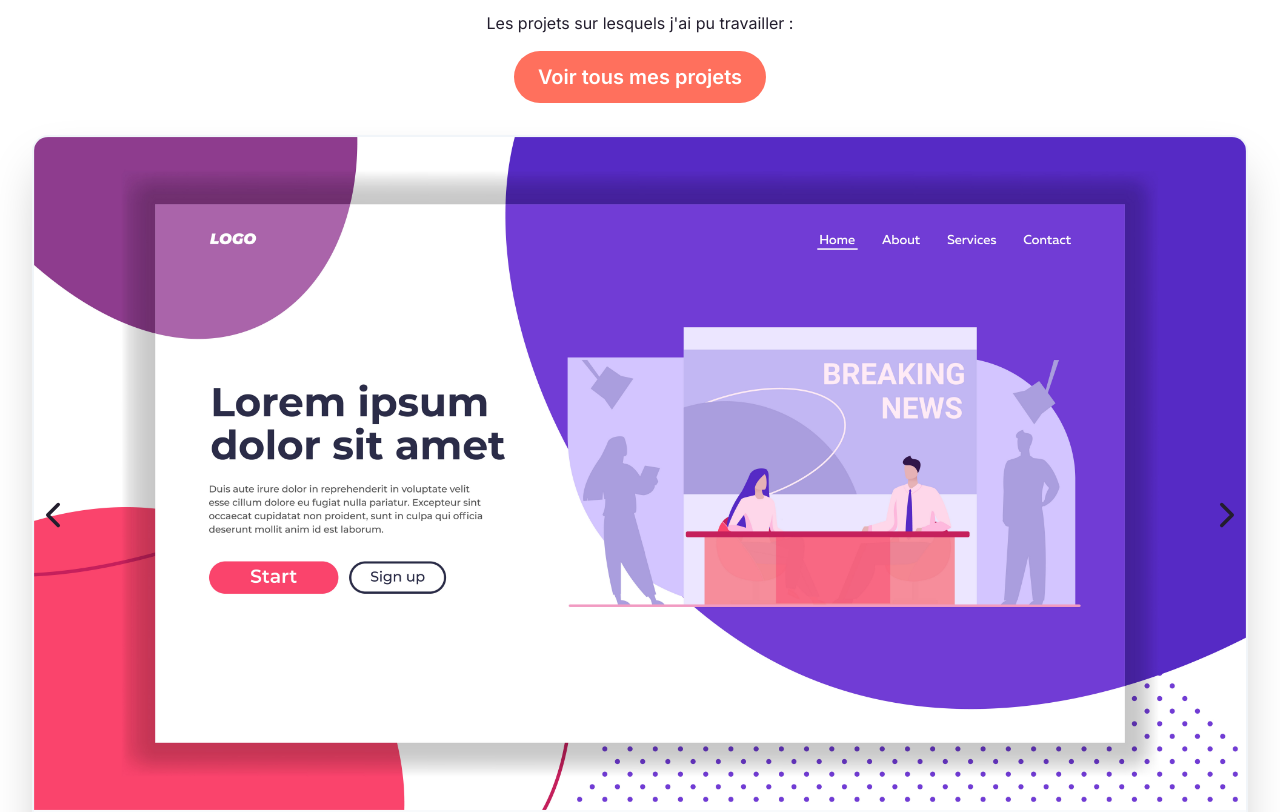
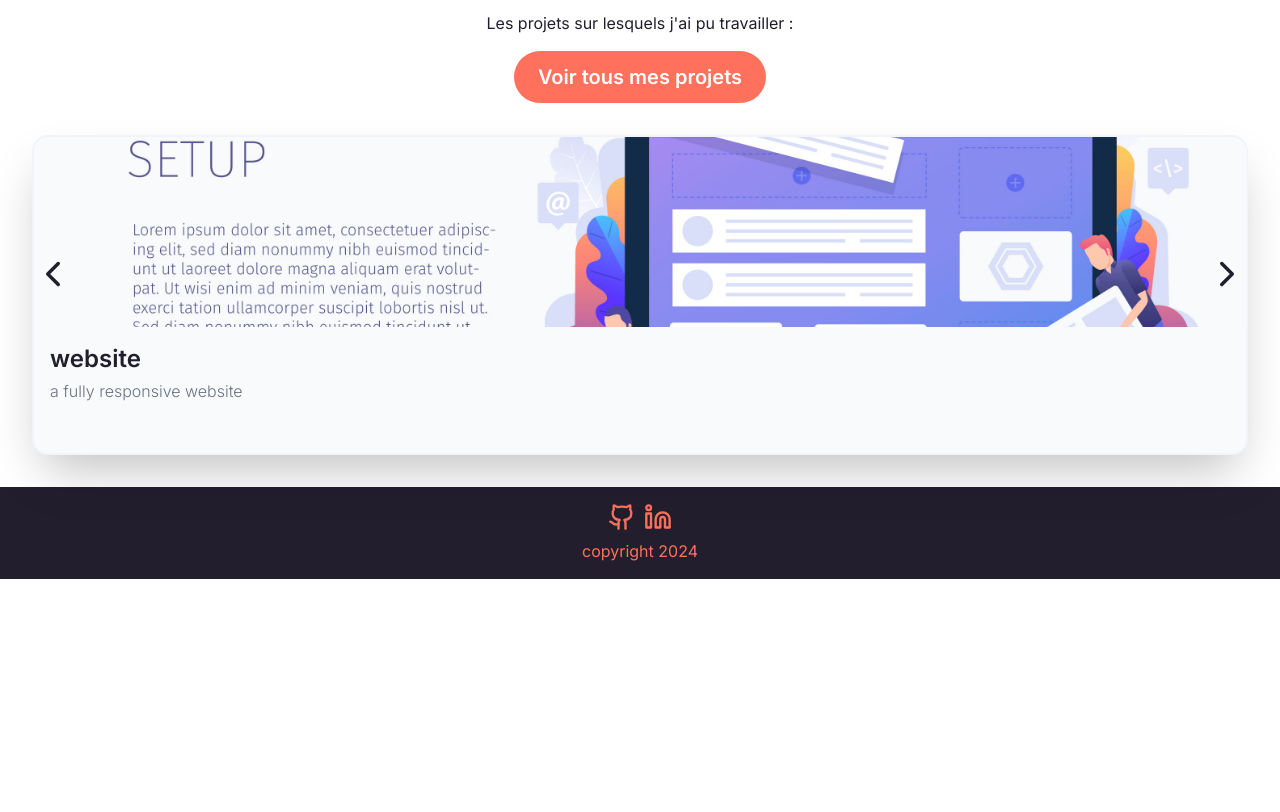
Before and after one commit to Antoine-Savreux/portfolio, a Next.js app: page / in a window 1280 px wide. Shown: the part 1140-1952 px from the top of the page. After the commit the page ends 1719 px from the top, so only its background shows below. Built offline with nearby package versions, Linux system fonts and the light colour scheme.

Commit message:
fix/homepage fixing height of card image

```diff
--- a/src/components/Carousel.tsx
+++ b/src/components/Carousel.tsx
@@ -29,13 +29,14 @@ const projectData = [
   {
     id: 4,
     name: "website2",
-    description: "a fully responsive website 2",
+    description:
+      "a fully responsive website 2 a fully responsive website 2 a fully responsive website 2 a fully responsive website 2 a fully responsive website 2 a fully responsive website 2 ",
     image: websiteImage,
   },
 ];
 
 export default function Carousel() {
-  const [currentIndex, setCurrentIndex] = useState(3);
+  const [currentIndex, setCurrentIndex] = useState(1);
 
   const filteredProject = projectData.filter(
     (project) => project.id === currentIndex
--- a/src/components/ProjectCard.tsx
+++ b/src/components/ProjectCard.tsx
@@ -1,16 +1,11 @@
 import Image from "next/image";
 
-export default function ProjectCard({
-  image,
-  name,
-  description,
-  setCurrentIndex,
-}: any) {
+export default function ProjectCard({ image, name, description }: any) {
   return (
-    <div className="flex flex-col bg-bgCard rounded-2xl border-2 border-borderCard shadow-2xl overflow-clip">
-      <Image src={image} alt={name} />
-      <div className="px-4 pb-12 pt-4 space-y-1">
-        <h3 className="text-2xl font-semibold text-darkText">name</h3>
+    <div className="flex flex-col bg-bgCard rounded-2xl border-2 border-borderCard shadow-2xl overflow-clip h-80">
+      <Image src={image} alt={name} className="h-3/5 object-cover" />
+      <div className="px-4 pt-4 space-y-1 h-2/5">
+        <h3 className="text-2xl font-semibold text-darkText">{name}</h3>
         <figcaption className="text-justify line-clamp-2 text-textLightCard font-light">
           {description}
         </figcaption>
```
